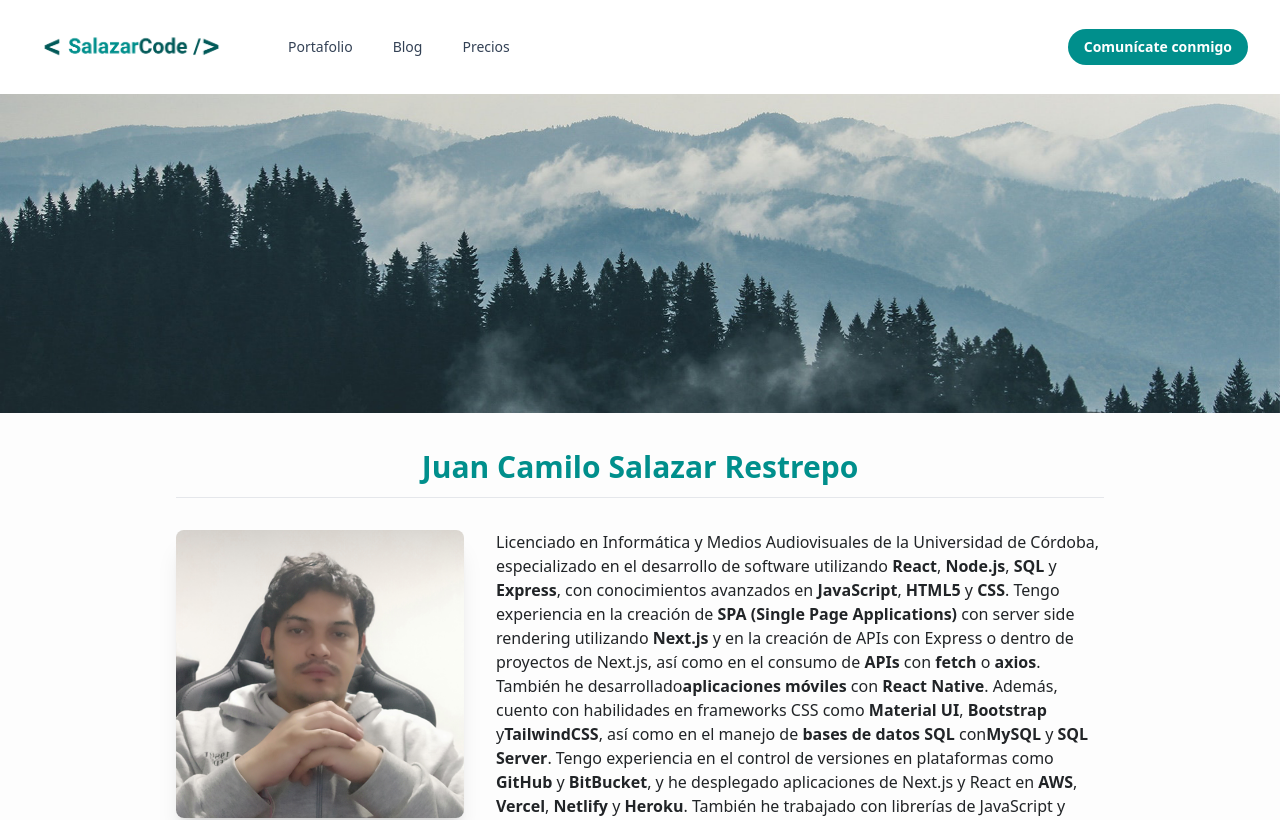
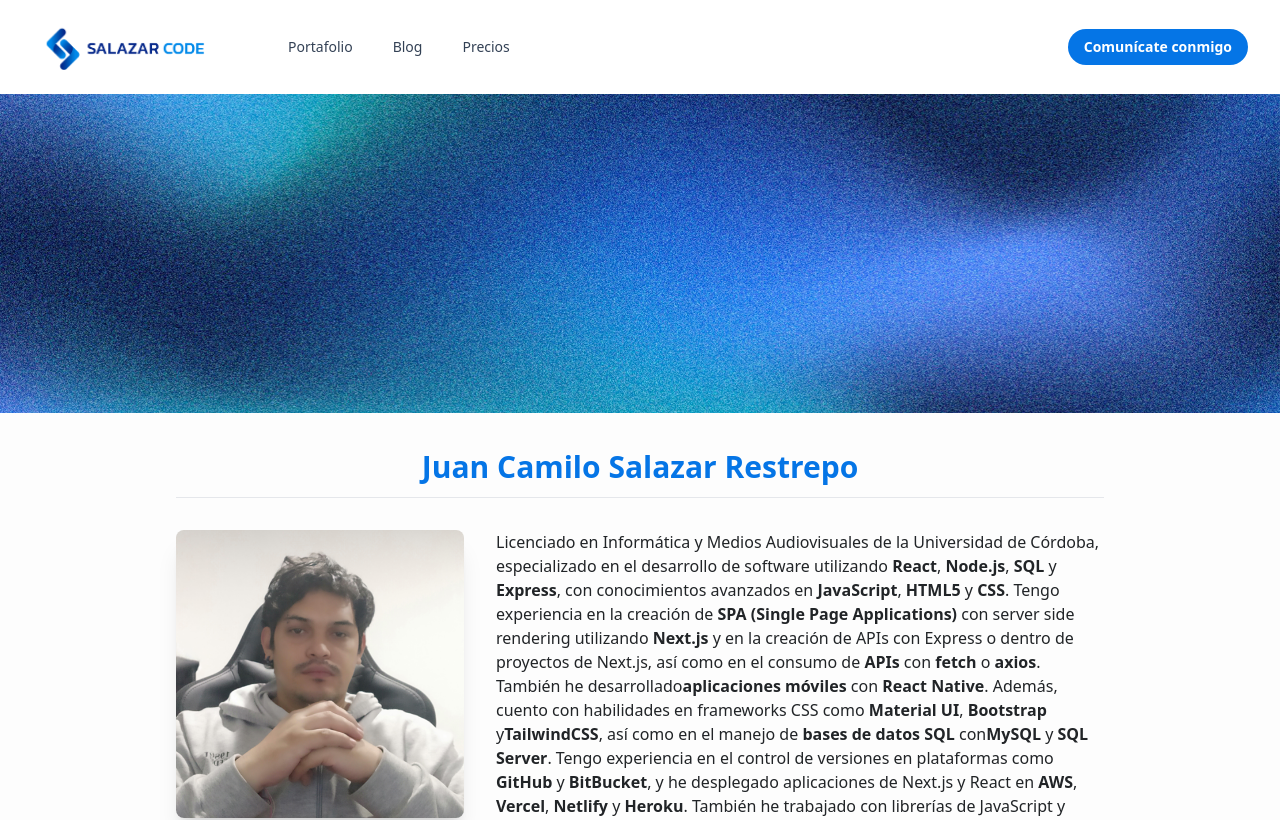
Before and after one commit to juancamilosalazarrestrepo/blog-next-js, a Next.js app: page /portafolio in a window 1280 px wide. Shown: the top 820 px of the page. Built offline with nearby package versions, Linux system fonts and the light colour scheme.

Commit message:
cambio de logo y de banner

```diff
--- a/src/components/Footer.jsx
+++ b/src/components/Footer.jsx
@@ -1,5 +1,5 @@
 import Link from "next/link";
-import logo from "../../public/images/logosc.webp";
+import logo from "../../public/images/locosc.webp";
 import Image from "next/image";
 
 export default function Footer() {
--- a/src/components/NavBar.jsx
+++ b/src/components/NavBar.jsx
@@ -1,5 +1,5 @@
 import Link from "next/link";
-import logo from "../../public/images/logosc.webp"
+import logo from "../../public/images/locosc.webp"
 import Image from "next/image";
 
 
@@ -36,7 +36,7 @@ export default function NavBar() {
         </div>
         <div className="flex items-center gap-x-5 md:gap-x-8">
           <a
-            className=" max-sm:hidden group inline-flex items-center justify-center rounded-full py-2 px-4 text-sm font-semibold focus:outline-none focus-visible:outline-2 focus-visible:outline-offset-2 bg-[#008F8C] text-white hover:text-slate-100 hover:bg-[#23606E] active:bg-[#23606E] active:text-blue-100 focus-visible:outline-[#23606E]"
+            className=" max-sm:hidden group inline-flex items-center justify-center rounded-full py-2 px-4 text-sm font-semibold focus:outline-none focus-visible:outline-2 focus-visible:outline-offset-2 bg-[#0575E6] text-white hover:text-slate-100 hover:bg-[#021B79] active:bg-[#021B79] active:text-blue-100 focus-visible:outline-[#021B79]"
             href="/register"
           >
             <span>
--- a/src/styles/globals.css
+++ b/src/styles/globals.css
@@ -11,5 +11,5 @@ a{
 }
 
 .title{
-    color: #008F8C;
+    color: #0575E6;
 }
```
Also changed, not shown: public/images/banneBlog.webp, public/images/locosc.webp (added).
